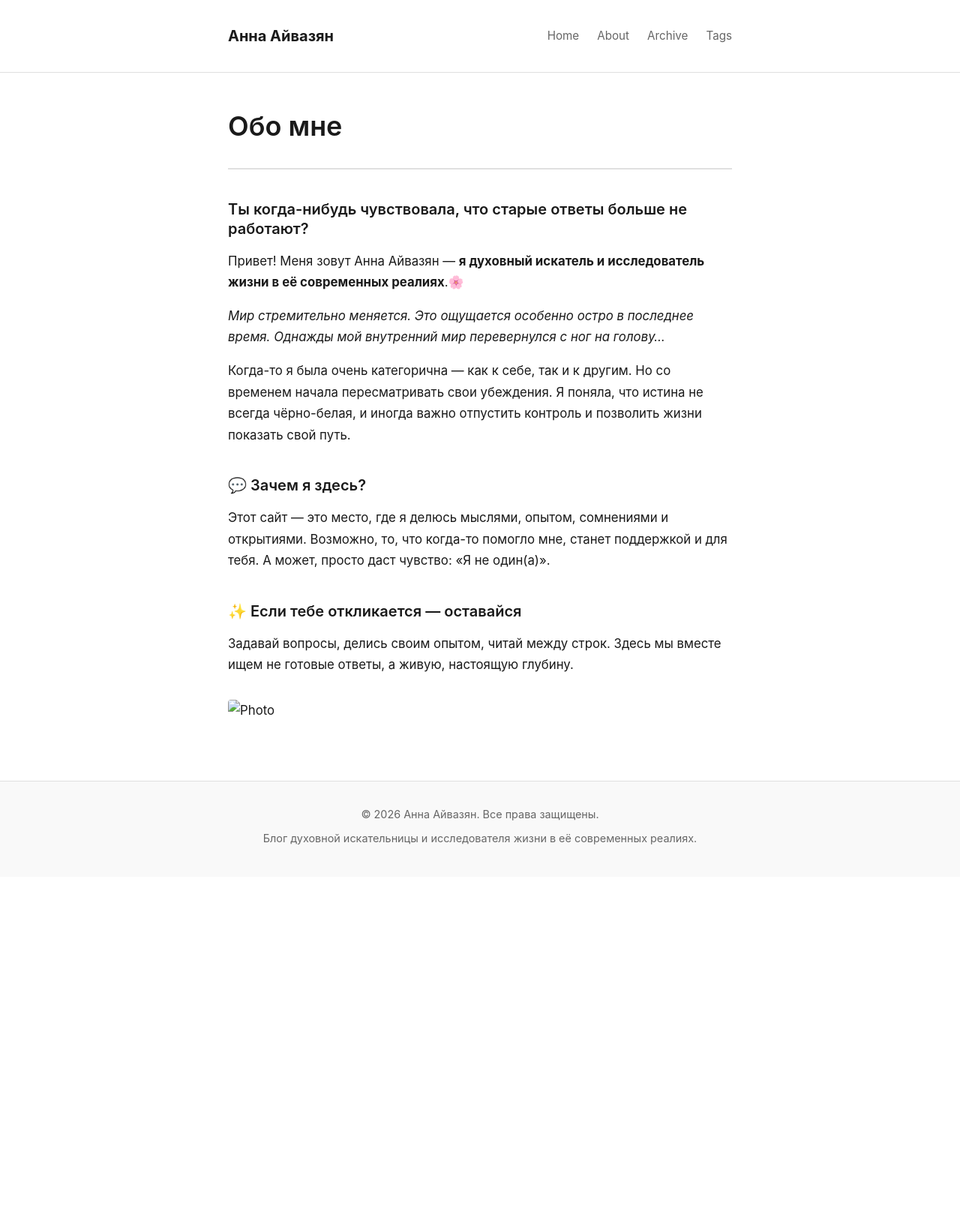
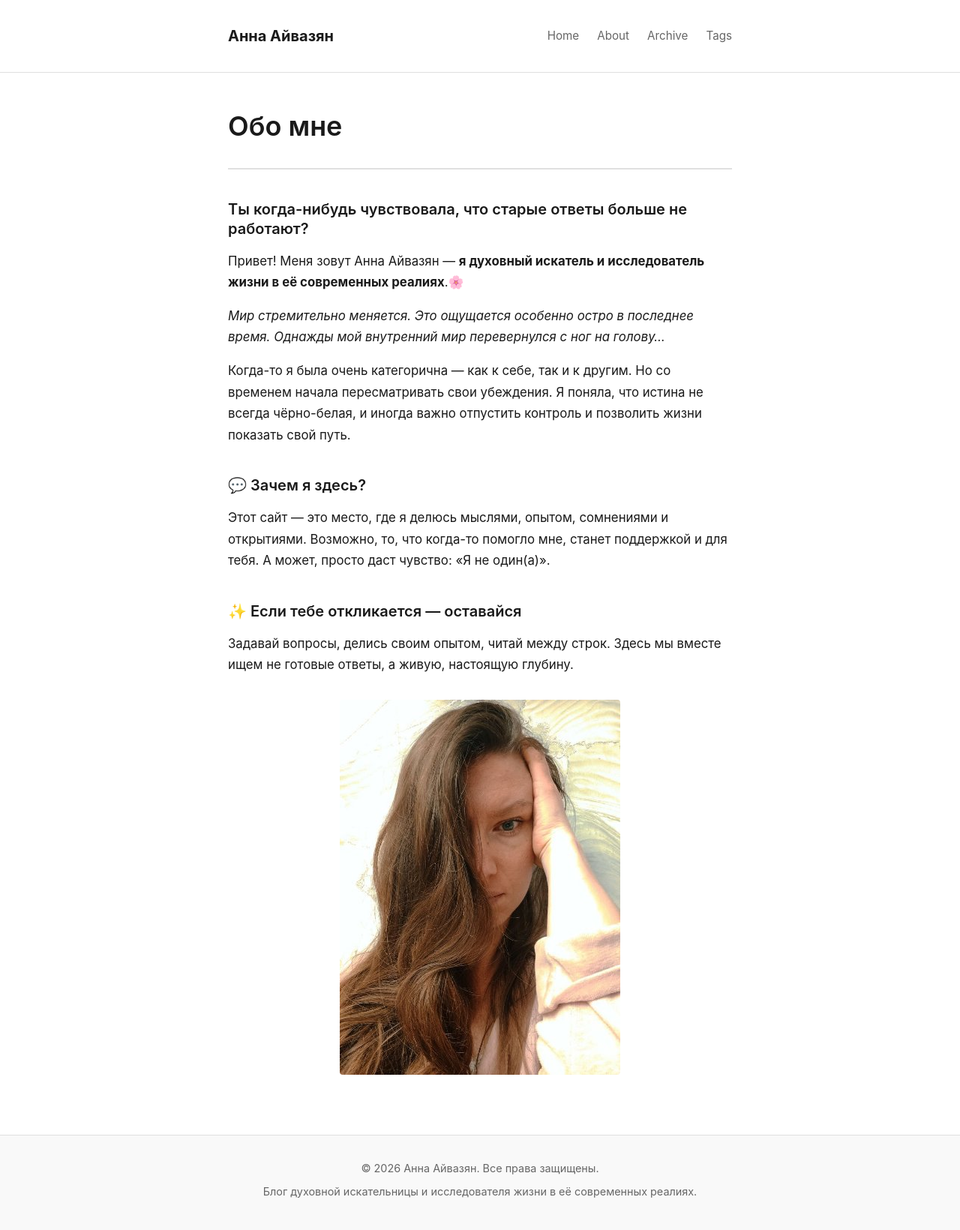
Before and after one commit to ayvazyan88/ayvazyan88.github.io, a Jekyll site: the page built from about.md, in a window 1280 px wide. Shown: the whole page at 75% size. Built offline with Jekyll 4.4.1, drawn with Linux system fonts in a browser that asks for light colours; before the commit the page ends 1169 px from its top, so only the background shows below that.

Commit message:
photo moved

```diff
--- a/about.md
+++ b/about.md
@@ -21,4 +21,4 @@ permalink: /about/
 
 Задавай вопросы, делись своим опытом, читай между строк. Здесь мы вместе ищем не готовые ответы, а живую, настоящую глубину.
 
-![Photo](/assets/images/photo.jpg)
+![Photo](/images/photo.jpg)
```
Also changed, not shown: images/photo.jpg (renamed from assets/photo.jpg).
